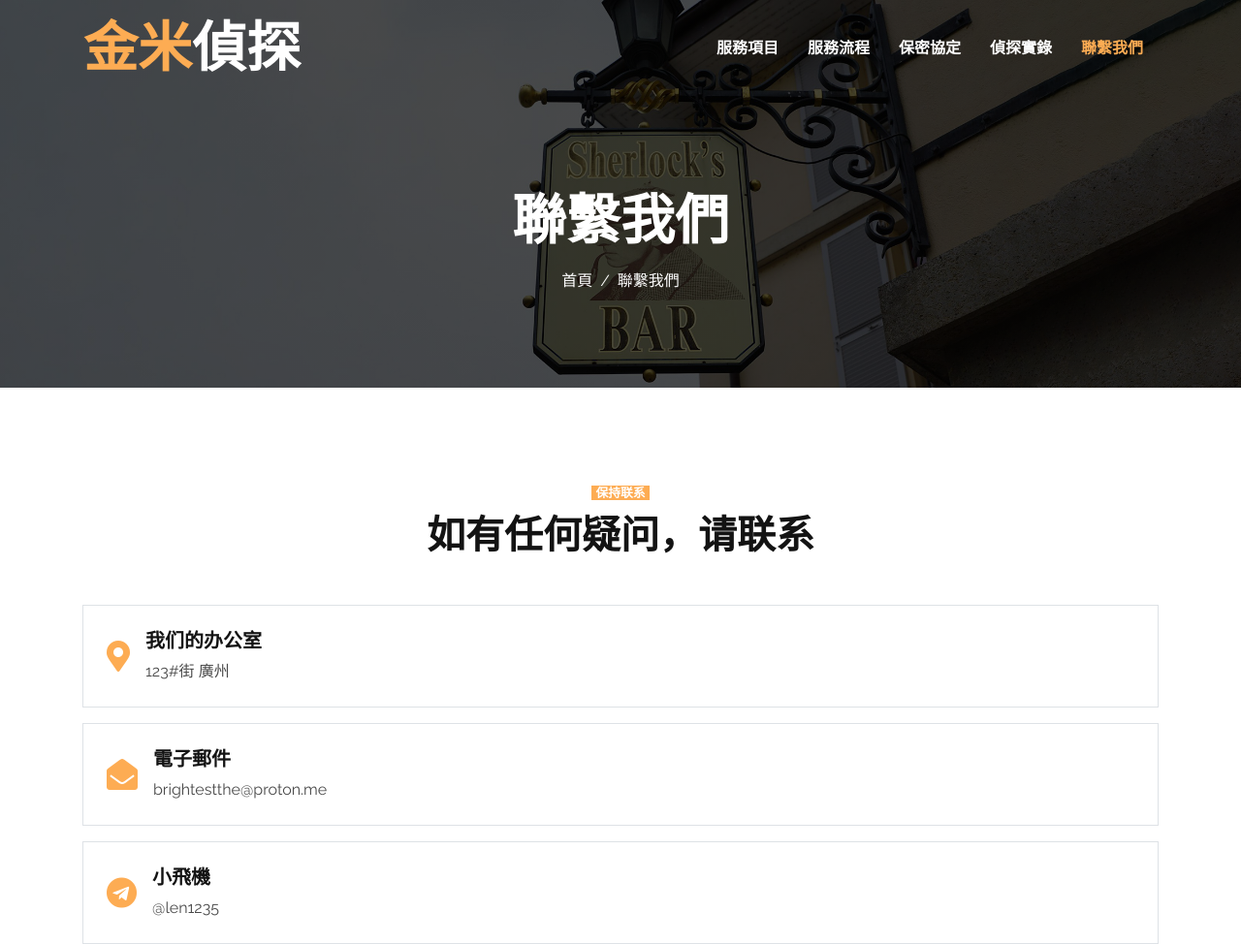
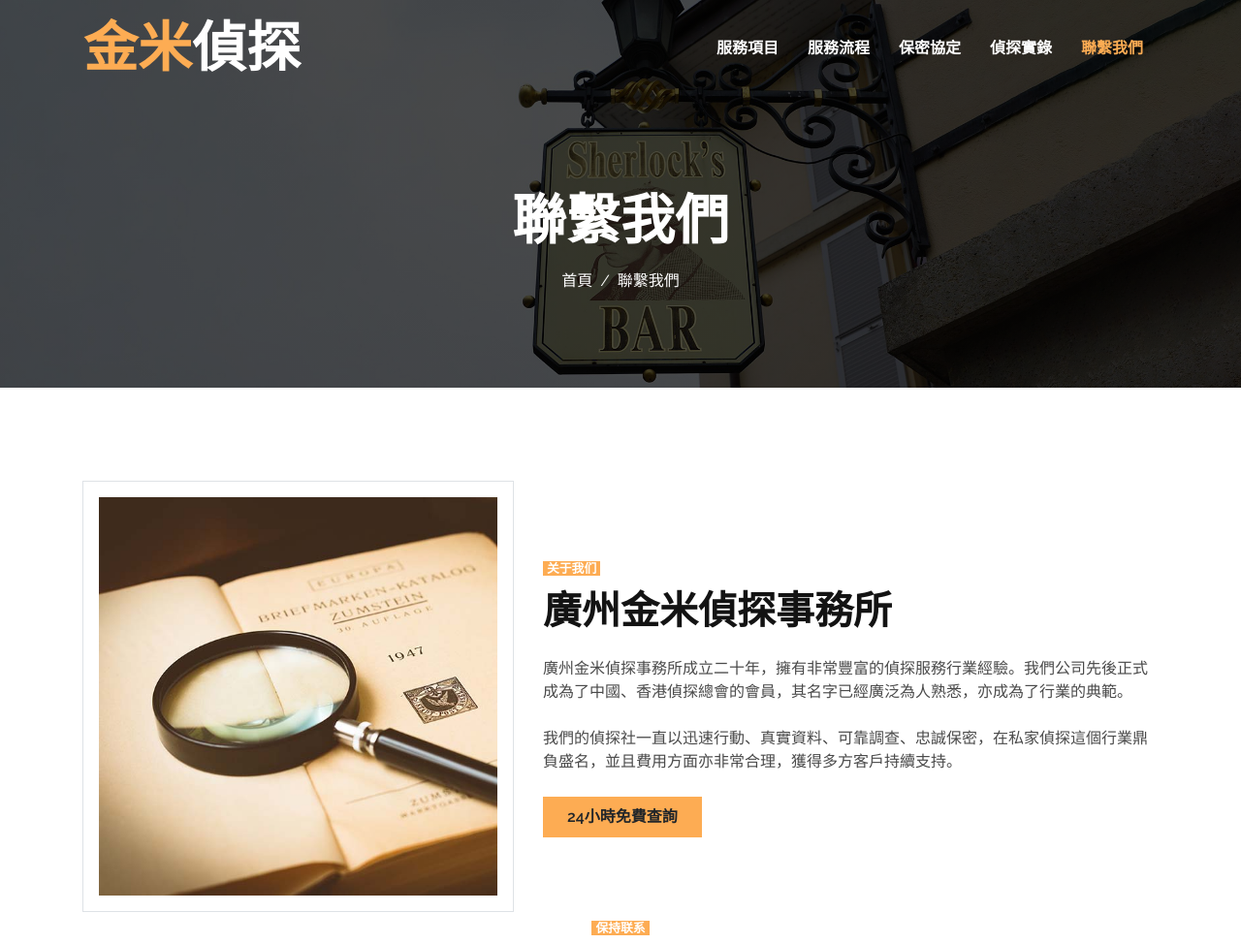
Before and after one commit to chakf/chakf.github.io, a plain HTML site: page contact.html in a window 1280 px wide. Shown: the top 974 px of the page at 97% size. Drawn offline with Linux system fonts and the light colour scheme.

Commit message:
Update contact.html

```diff
--- a/contact.html
+++ b/contact.html
@@ -57,6 +57,18 @@
 
     <div class="container-fluid py-5">
         <div class="container">
+            <div class="row align-items-center pb-1">
+                <div class="col-lg-5">
+                    <img class="img-thumbnail p-3" src="static/picture/about.jpg" alt="">
+                </div>
+                <div class="col-lg-7 mt-5 mt-lg-0">
+                    <small class="bg-primary text-white text-uppercase font-weight-bold px-1">关于我们</small>
+                    <h1 class="mt-2 mb-4">廣州金米偵探事務所</h1>
+                    <p class="mb-4">廣州金米偵探事務所成立二十年，擁有非常豐富的偵探服務行業經驗。我們公司先後正式成為了中國、香港偵探總會的會員，其名字已經廣泛為人熟悉，亦成為了行業的典範。</p>
+                    <p class="mb-4">我們的偵探社一直以迅速行動、真實資料、可靠調查、忠誠保密，在私家偵探這個行業鼎負盛名，並且費用方面亦非常合理，獲得多方客戶持續支持。</p>
+                    <a href="" class="btn btn-primary py-md-2 px-md-4 font-weight-semi-bold">24小時免費查詢</a>
+                </div>
+            </div>
             <div class="text-center">
                 <small class="bg-primary text-white text-uppercase font-weight-bold text-center px-1">保持联系</small>
                 <h1 class="mt-2 mb-5">如有任何疑问，请联系</h1>
```
